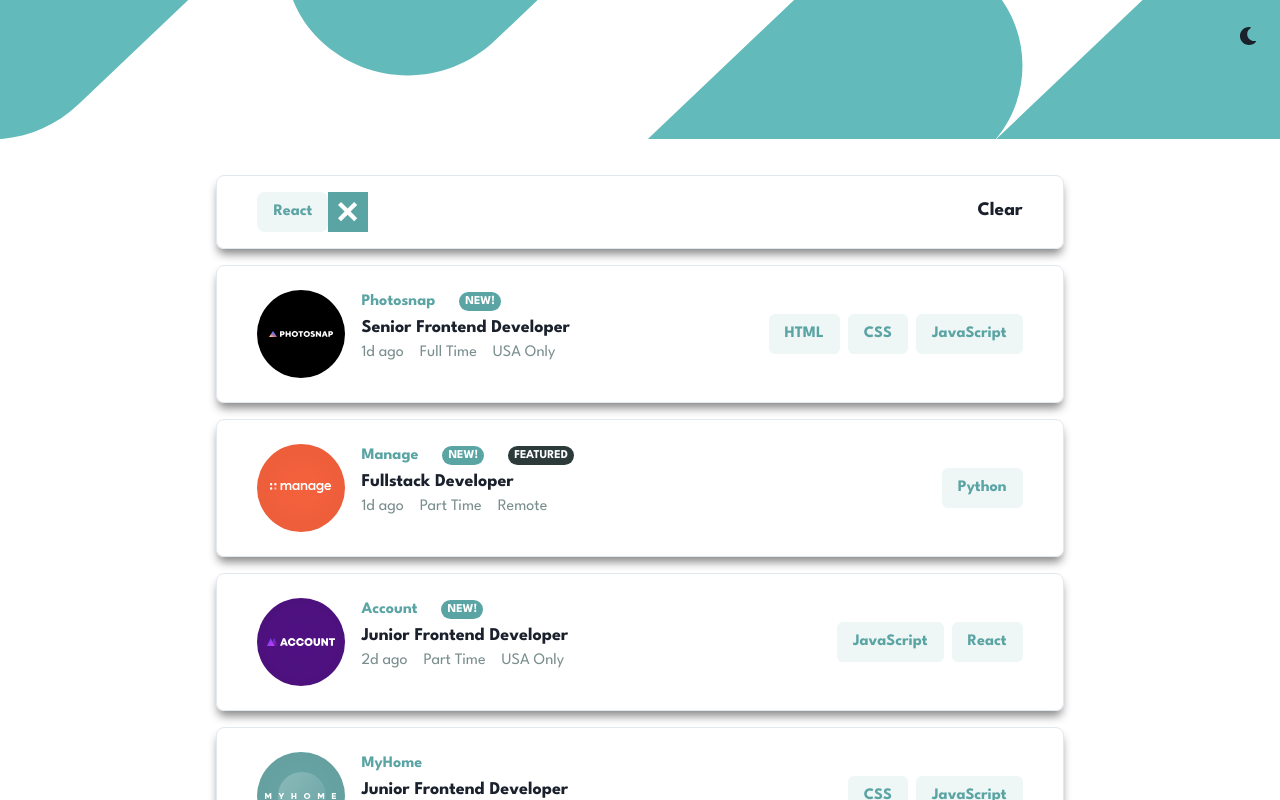
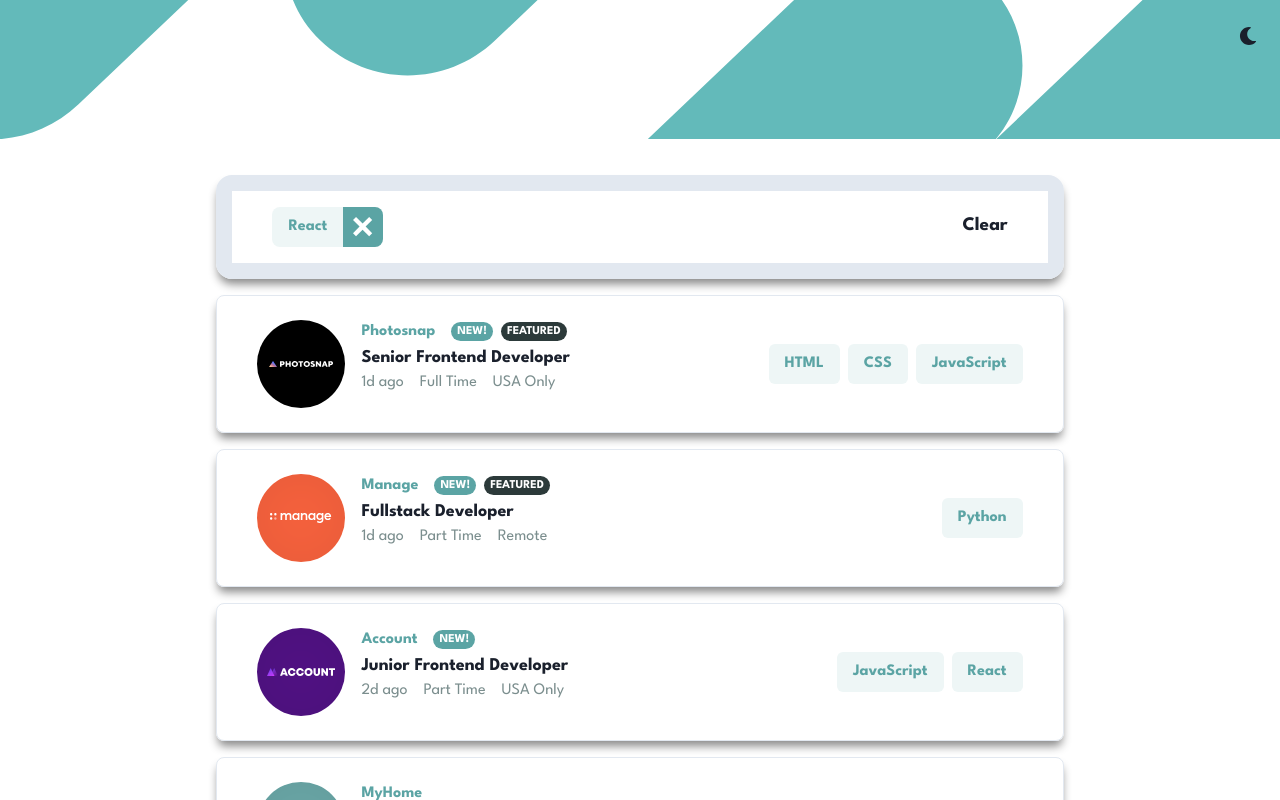
Before and after one commit to hsihak/job-listings, a React (Create React App) app: page / in a window 1280 px wide. Both pictures are taken after a click on the button "React". Shown: the top 800 px of the page. Built offline with nearby package versions, Linux system fonts and the light colour scheme.

Commit message:
Fixed Button borderRadius

```diff
--- a/src/components/Button/LangButton.tsx
+++ b/src/components/Button/LangButton.tsx
@@ -1,6 +1,6 @@
 import React from 'react';
 import { Flex, Button, Image } from '@chakra-ui/react';
-import IconRemove from '../../svg/icon-remove.svg';
+import IconRemove from '../../Icons/icon-remove.svg';
 
 interface Props {
   languages: string[];
@@ -24,14 +24,17 @@ const LangButton: React.FC<Props> = ({ languages }) => {
               bgColor={'hsl(180, 31%, 95%)'}
               color={'hsl(180, 29%, 50%)'}
               onClick={handleClick}
-              borderRadius={'lg'}>
+              borderEndRadius={'none'}
+              borderStartRadius={'0.5rem'}>
               {lang}
             </Button>
             <Flex
               bgColor={'hsl(180, 29%, 50%)'}
               width={'2.5rem'}
               justifyContent='center'
-              alignItems={'center'}>
+              alignItems={'center'}
+              borderEndRadius={'0.5rem'}
+              borderStartRadius={'none'}>
               <Image src={IconRemove} width={'20px'} />
             </Flex>
           </Flex>
--- a/src/components/Card.tsx
+++ b/src/components/Card.tsx
@@ -26,7 +26,13 @@ const Card = () => {
   return (
     <Flex rowGap={[10, 10, 4, 4]} py={[10, 10, 6, 6]} flexDirection={'column'}>
       {/* Filter Component Start */}
-      {language.length > 0 && <Filters languages={language} />}
+      {language.length > 0 && (
+        <Filters
+          languages={language}
+          borderRadius={'1rem'}
+          borderWidth={'1rem'}
+        />
+      )}
 
       {/* Filter Component End */}
 
@@ -58,12 +64,13 @@ const Card = () => {
                   />
                 </Box>
                 <Flex flexDirection='column'>
-                  <Flex alignItems={'center'} gap={6}>
+                  <Flex alignItems={'center'} gap={4}>
                     <Text fontSize='md' as='b' color={'hsl(180, 29%, 50%)'}>
                       {item.company}
                     </Text>
+                    <Flex gap={2}>
                       {item.new && (
-                      <Text
+                        <Flex
                           fontSize={'12px'}
                           bgColor={'hsl(180, 29%, 50%)'}
                           borderRadius={'2xl'}
@@ -72,7 +79,7 @@ const Card = () => {
                           fontWeight={'semibold'}
                           color={'white'}>
                           NEW!
-                      </Text>
+                        </Flex>
                       )}
                       {item.featured && (
                         <Text
@@ -86,6 +93,7 @@ const Card = () => {
                           FEATURED
                         </Text>
                       )}
+                    </Flex>
                   </Flex>
 
                   {/* Render to another page when the title is clicked by the user */}
--- a/src/components/Filters.tsx
+++ b/src/components/Filters.tsx
@@ -3,9 +3,11 @@ import LangButton from './Button/LangButton';
 
 interface Props {
   languages: string[];
+  borderRadius: string;
+  borderWidth: string;
 }
 
-const Filters = ({ languages }: Props) => {
+const Filters = ({ languages, borderRadius, borderWidth }: Props) => {
   console.log(languages);
   return (
     <Box translateY={'-40px'}>
@@ -13,8 +15,8 @@ const Filters = ({ languages }: Props) => {
         gap={[4, 4, 10, 10]}
         px={10}
         py={['8', '8', '4', '4']}
-        borderRadius={'lg'}
-        borderWidth='1px'
+        borderRadius={borderRadius}
+        borderWidth={borderWidth}
         bgGradient='-webkit-box-shadow: 0px 7px 10px -2px rgba(0,0,0,0.47);
               box-shadow: 0px 7px 10px -2px rgba(0,0,0,0.47);'
         alignItems={'center'}
--- a/src/components/data.json
+++ b/src/components/data.json
@@ -4,7 +4,7 @@
     "company": "Photosnap",
     "logo": "./images/photosnap.svg",
     "new": true,
-    "featured": "",
+    "featured": "true",
     "position": "Senior Frontend Developer",
     "role": "Frontend",
     "level": "Senior",
```
Also changed, not shown: src/Icons/icon-remove.svg (renamed from src/svg/icon-remove.svg). Lines whose indentation alone changed are shown as unchanged.
